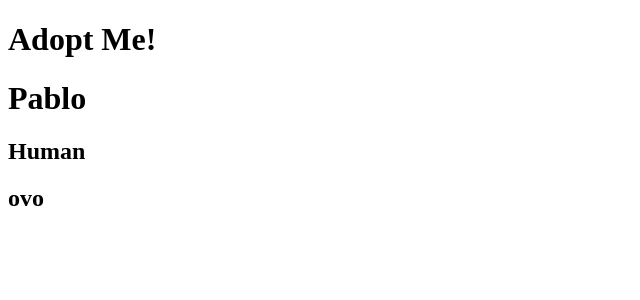
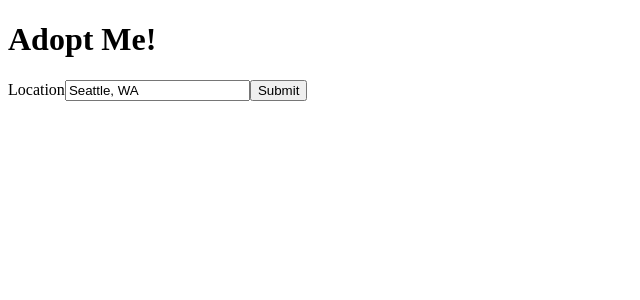
Before and after one commit to PMazzaJ/react-v5, a React (Vite) app: page / in a window 1280 px wide. Shown: the top 300 px of the page, without its empty margins (0-640 px from the left). Built offline with nearby package versions, Linux system fonts and the light colour scheme.

Commit message:
Start of Hooks - SearchParams

```diff
--- a/package.json
+++ b/package.json
@@ -12,8 +12,12 @@
   "author": "",
   "license": "ISC",
   "devDependencies": {
+    "babel-eslint": "^10.0.3",
     "eslint": "^6.8.0",
     "eslint-config-prettier": "^6.9.0",
+    "eslint-plugin-import": "^2.20.0",
+    "eslint-plugin-jsx-a11y": "^6.2.3",
+    "eslint-plugin-react": "^7.18.0",
     "parcel-bundler": "^1.12.4",
     "prettier": "^1.19.1"
   },
--- a/src/App.js
+++ b/src/App.js
@@ -1,14 +1,14 @@
 import React from "react";
 import { render } from "react-dom";
-import Pet from "./Pet";
+import SearchParams from "./SearchParams";
 
 const App = () => {
-  return React.createElement("div", {}, [
-    React.createElement("h1", {}, "Adopt Me!"),
-    React.createElement(Pet, { name: "Pablo", animal: "Human", breed: "ovo" }),
-    React.createElement(Pet),
-    React.createElement(Pet)
-  ]);
+  return (
+    <div>
+      <h1>Adopt Me!</h1>
+      <SearchParams />
+    </div>
+  );
 };
 
-render(React.createElement(App), document.getElementById("root"));
+render(<App />, document.getElementById("root"));
--- a/src/Pet.js
+++ b/src/Pet.js
@@ -1,11 +1,5 @@
 import React from "react";
 export default function Pet({ animal, breed, name }) {
-  /* return React.createElement("div", {}, [
-    React.createElement("h1", {}, name),
-    React.createElement("h2", {}, animal),
-    React.createElement("h2", {}, breed)
-  ]); */
-
   return (
     <div>
       <h1>{name}</h1>
--- /dev/null
+++ b/src/SearchParams.js
@@ -0,0 +1,19 @@
+import React from "react";
+
+const SearchParams = () => {
+  const location = "Seattle, WA";
+
+  return (
+    <div className="search-params">
+      <form>
+        <label htmlFor="location">
+          Location
+          <input id="location" value={location} placeholder="Location" />
+        </label>
+        <button>Submit</button>
+      </form>
+    </div>
+  );
+};
+
+export default SearchParams;
```
Also changed, not shown: .eslintrc.json, 1 other file (tests, documents, lock files or other folders).
